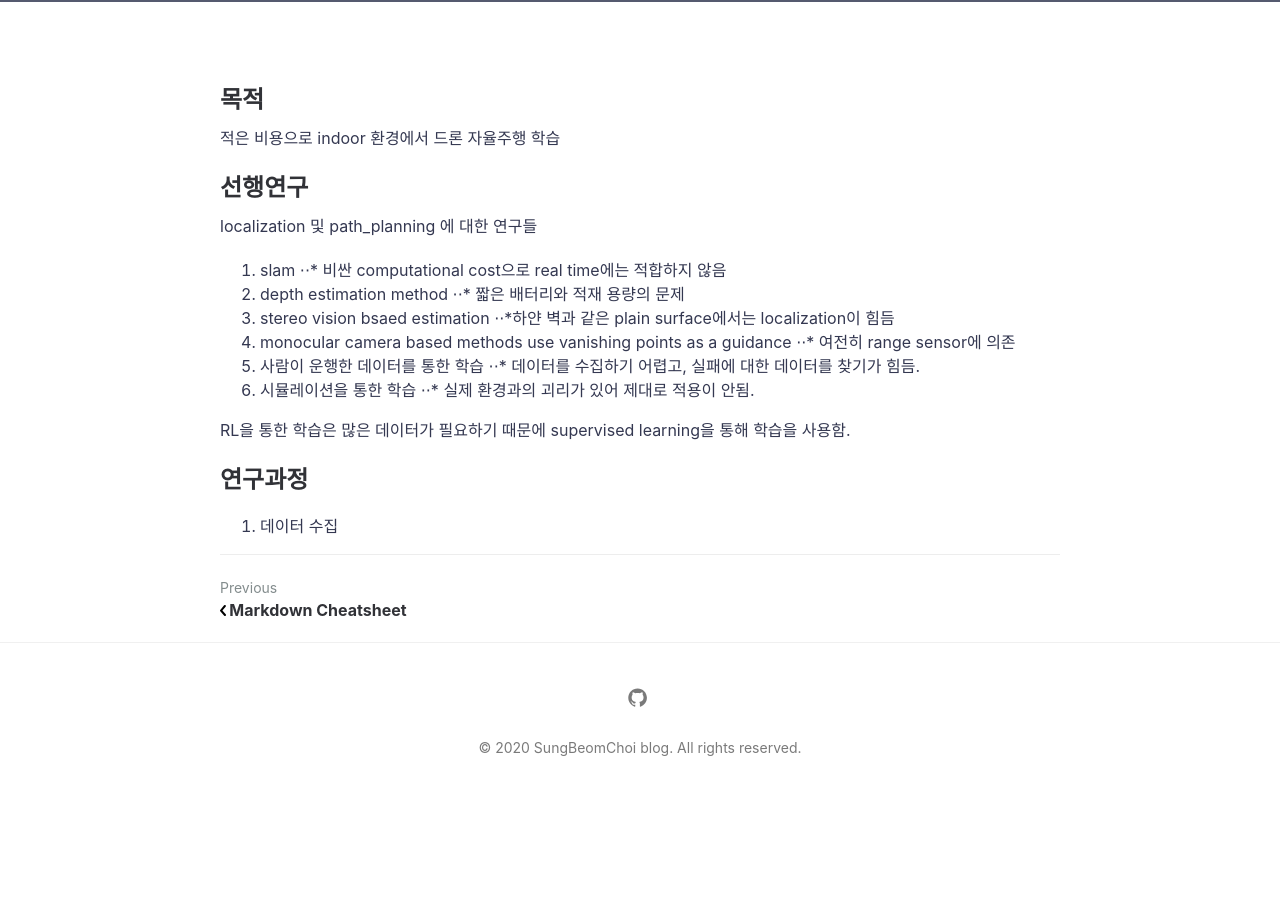
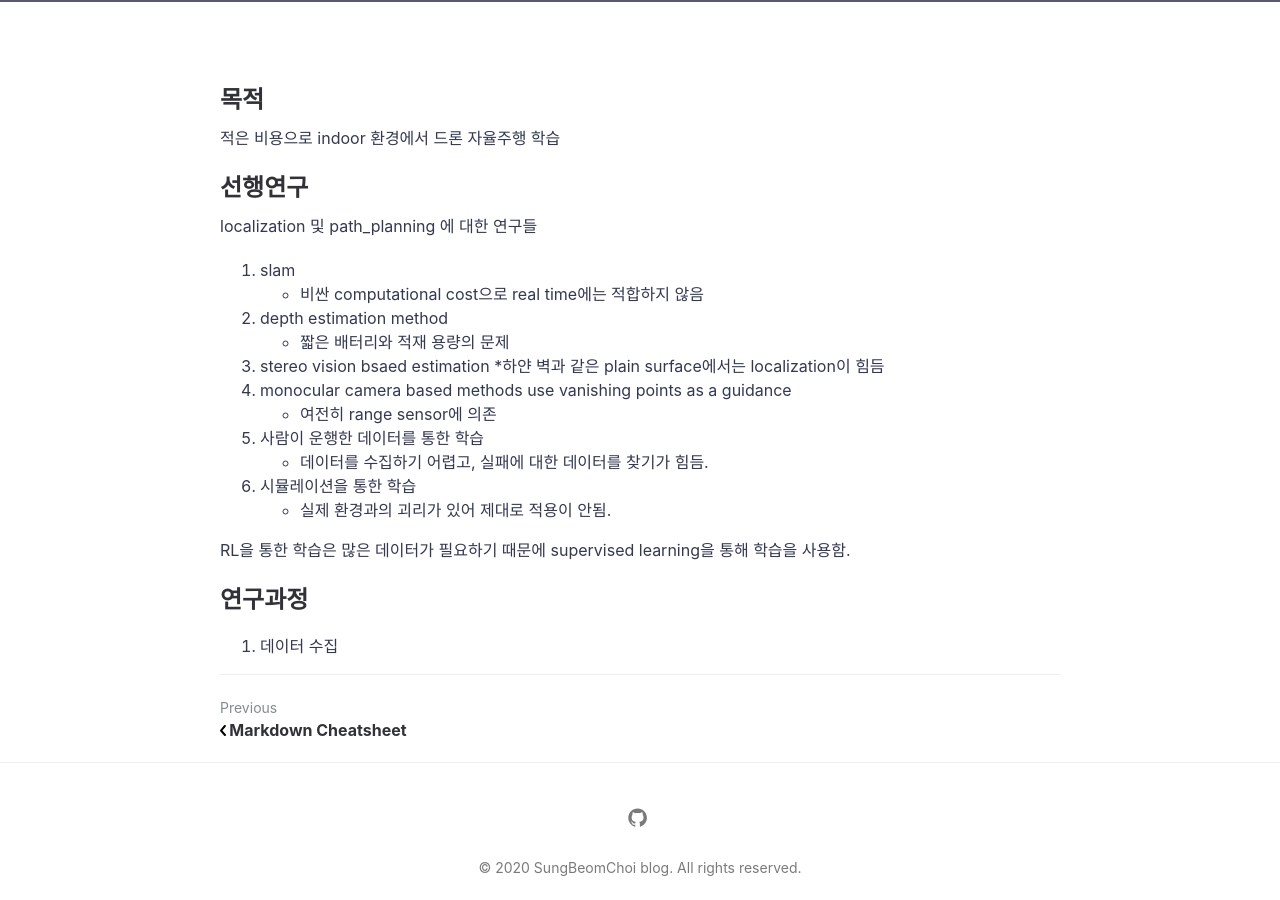
Before and after one commit to SUNGBEOMCHOI/SungBeomChoi.github.io, a Jekyll site: the page built from _posts/2017-11-26-getting-started.md, in a window 1280 px wide and 900 px high, scrolled down 574 px. Built offline with Jekyll 4.4.1, drawn with Linux system fonts in a browser that asks for light colours; before the commit the page ends 1377 px from its top, so only the background shows below that; some of the changed text lies outside the part shown.

```diff
--- a/_posts/2017-11-26-getting-started.md
+++ b/_posts/2017-11-26-getting-started.md
@@ -9,17 +9,17 @@ title: Learning to Fly by Clashing
 ## 선행연구
 localization 및 path_planning 에 대한 연구들
 1. slam
-⋅⋅*  비싼 computational cost으로 real time에는 적합하지 않음
+  *  비싼 computational cost으로 real time에는 적합하지 않음
 2. depth estimation method
-⋅⋅* 짧은 배터리와 적재 용량의 문제
+  * 짧은 배터리와 적재 용량의 문제
 3. stereo vision bsaed estimation
-⋅⋅*하얀 벽과 같은 plain surface에서는 localization이 힘듬
+  *하얀 벽과 같은 plain surface에서는 localization이 힘듬
 4. monocular camera based methods use vanishing points as a guidance
-⋅⋅* 여전히 range sensor에 의존
+  * 여전히 range sensor에 의존
 5. 사람이 운행한 데이터를 통한 학습
-⋅⋅* 데이터를 수집하기 어렵고, 실패에 대한 데이터를 찾기가 힘듬.
+  * 데이터를 수집하기 어렵고, 실패에 대한 데이터를 찾기가 힘듬.
 6. 시뮬레이션을 통한 학습
-⋅⋅* 실제 환경과의 괴리가 있어 제대로 적용이 안됨.
+  * 실제 환경과의 괴리가 있어 제대로 적용이 안됨.
 
 RL을 통한 학습은 많은 데이터가 필요하기 때문에 supervised learning을 통해 학습을 사용함.
 
```
